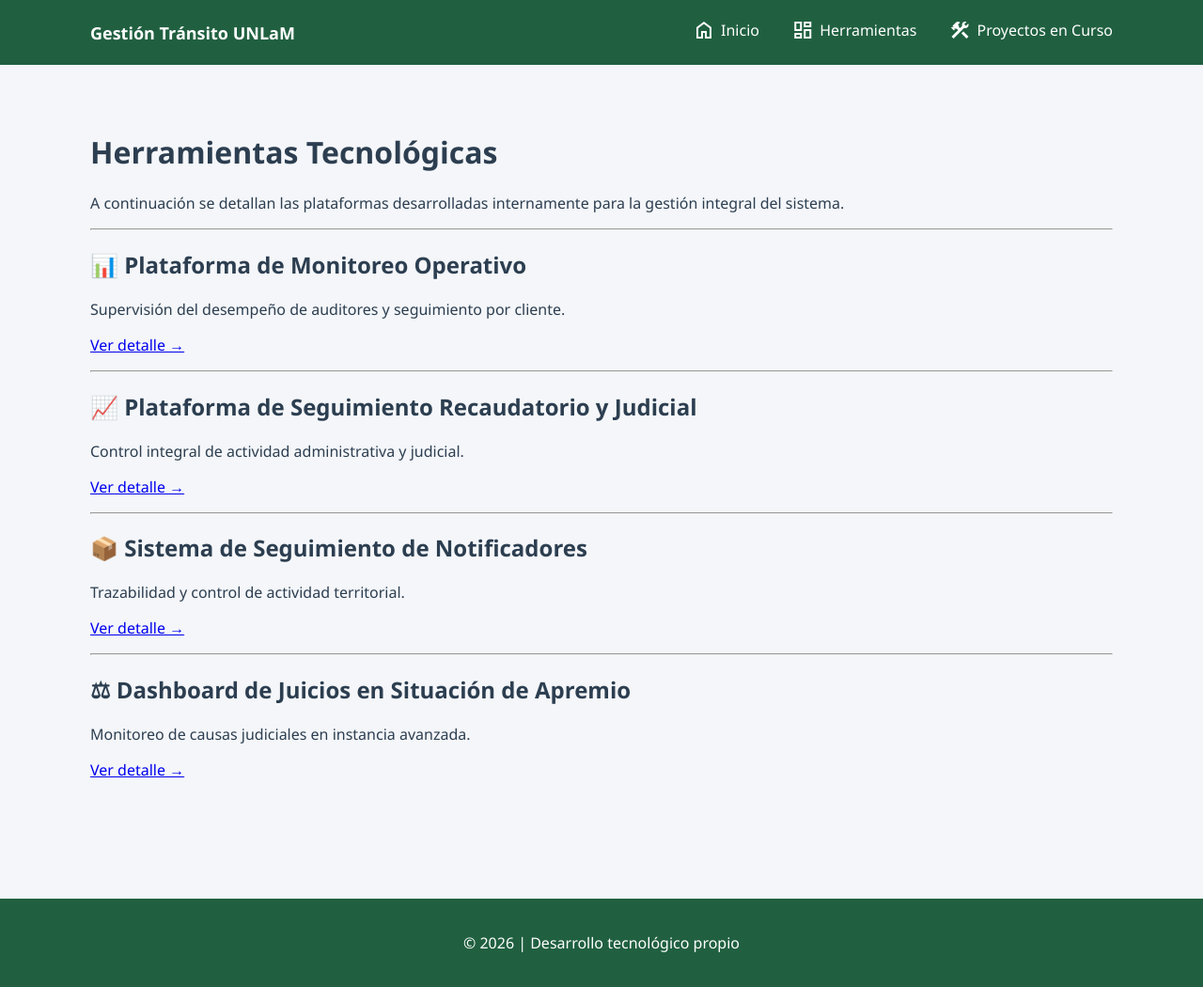
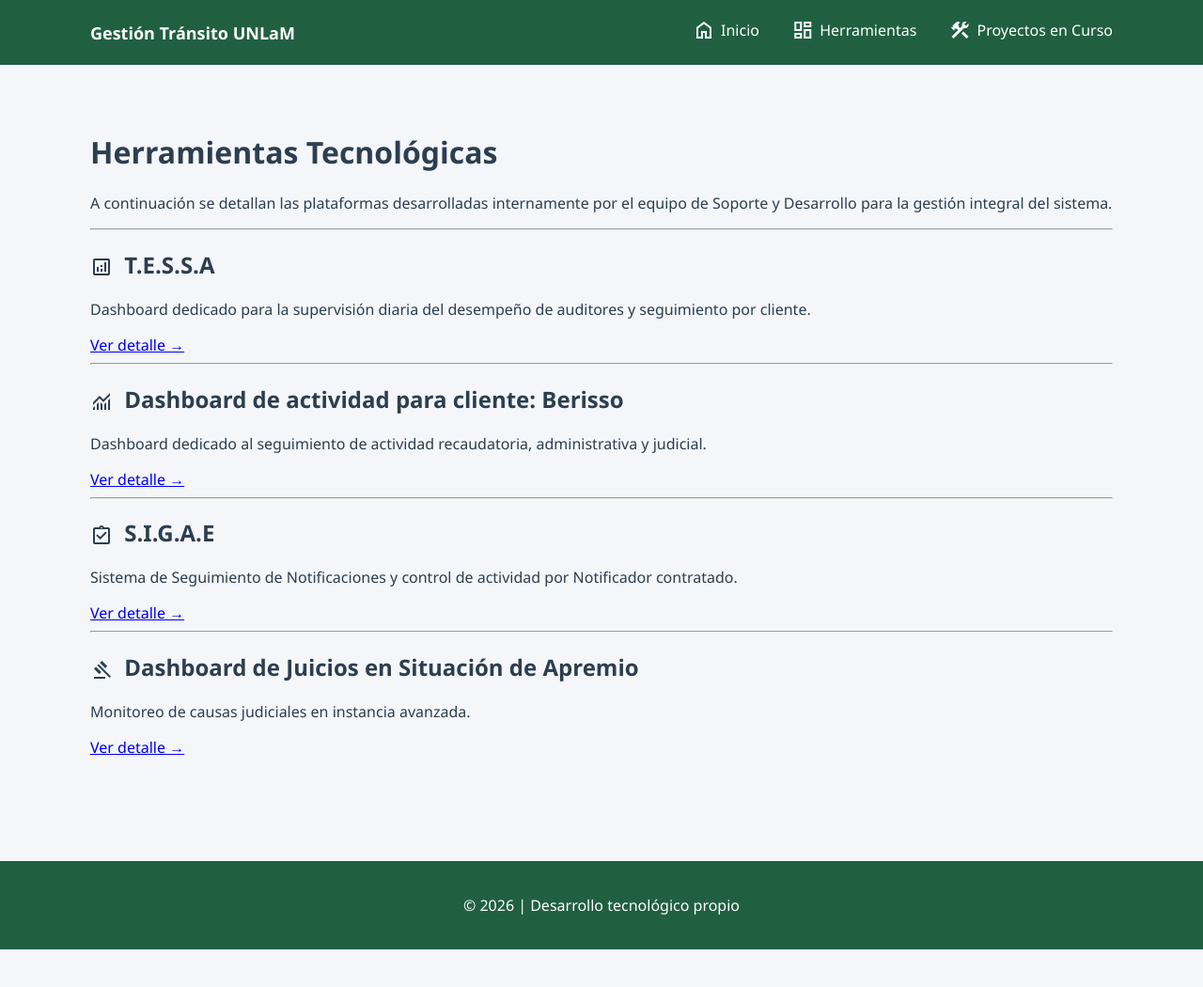
Before and after one commit to LucasVCorrea/lucasvcorrea.github.io, a Jekyll site: the page built from docs/herramientas.md, in a window 1280 px wide. Shown: the whole page at 94% size. Built offline with Jekyll 4.4.1, drawn with Linux system fonts in a browser that asks for light colours; after the commit the page ends 1010 px from its top, so only the background shows below that.

Commit message:
Revise tool descriptions and add links in herramientas.md
Updated descriptions and links for internal platforms in the documentation.

```diff
--- a/docs/herramientas.md
+++ b/docs/herramientas.md
@@ -5,36 +5,64 @@ title: Herramientas
 
 # Herramientas Tecnológicas
 
-A continuación se detallan las plataformas desarrolladas internamente para la gestión integral del sistema.
+A continuación se detallan las plataformas desarrolladas internamente por el equipo de Soporte y Desarrollo para la gestión integral del sistema.
 
 ---
 
-## 📊 Plataforma de Monitoreo Operativo
+<div class="tool-block">
+  <h2>
+    <span class="material-symbols-outlined">analytics</span>
+    T.E.S.S.A
+  </h2>
 
-Supervisión del desempeño de auditores y seguimiento por cliente.
+  <p>
+    Dashboard dedicado para la supervisión diaria del desempeño de auditores y seguimiento por cliente.
+  </p>
 
-[Ver detalle →](/herramientas/monitoreo-operativo)
+  <a class="tool-link" href="/herramientas/monitoreo-operativo">Ver detalle →</a>
+</div>
 
 ---
 
-## 📈 Plataforma de Seguimiento Recaudatorio y Judicial
+<div class="tool-block">
+  <h2>
+    <span class="material-symbols-outlined">monitoring</span>
+    Dashboard de actividad para cliente: Berisso
+  </h2>
 
-Control integral de actividad administrativa y judicial.
+  <p>
+    Dashboard dedicado al seguimiento de actividad recaudatoria, administrativa y judicial.
+  </p>
 
-[Ver detalle →](/herramientas/recaudatorio-judicial)
+  <a class="tool-link" href="/herramientas/recaudatorio-judicial">Ver detalle →</a>
+</div>
 
 ---
 
-## 📦 Sistema de Seguimiento de Notificadores
+<div class="tool-block">
+  <h2>
+    <span class="material-symbols-outlined">assignment_turned_in</span>
+    S.I.G.A.E
+  </h2>
 
-Trazabilidad y control de actividad territorial.
+  <p>
+    Sistema de Seguimiento de Notificaciones y control de actividad por Notificador contratado.
+  </p>
 
-[Ver detalle →](/herramientas/notificadores)
+  <a class="tool-link" href="/herramientas/notificadores">Ver detalle →</a>
+</div>
 
 ---
 
-## ⚖ Dashboard de Juicios en Situación de Apremio
+<div class="tool-block">
+  <h2>
+    <span class="material-symbols-outlined">gavel</span>
+    Dashboard de Juicios en Situación de Apremio
+  </h2>
 
-Monitoreo de causas judiciales en instancia avanzada.
+  <p>
+    Monitoreo de causas judiciales en instancia avanzada.
+  </p>
 
-[Ver detalle →](/herramientas/apremios)
+  <a class="tool-link" href="/herramientas/apremios">Ver detalle →</a>
+</div>
```
